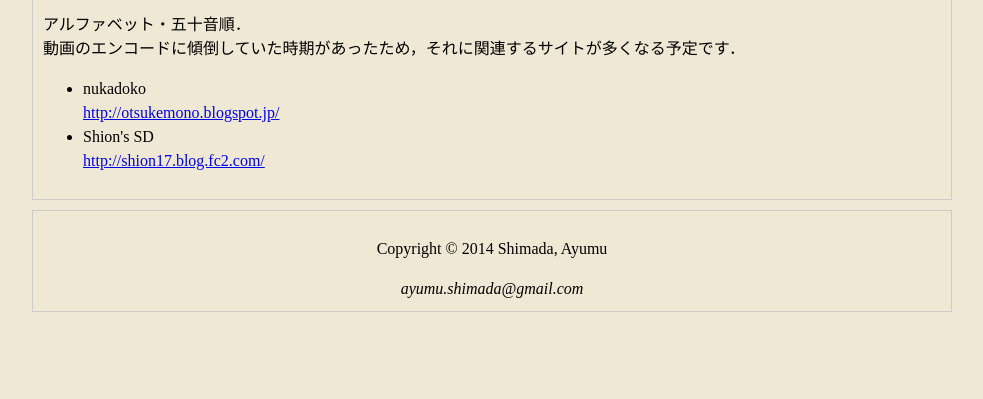
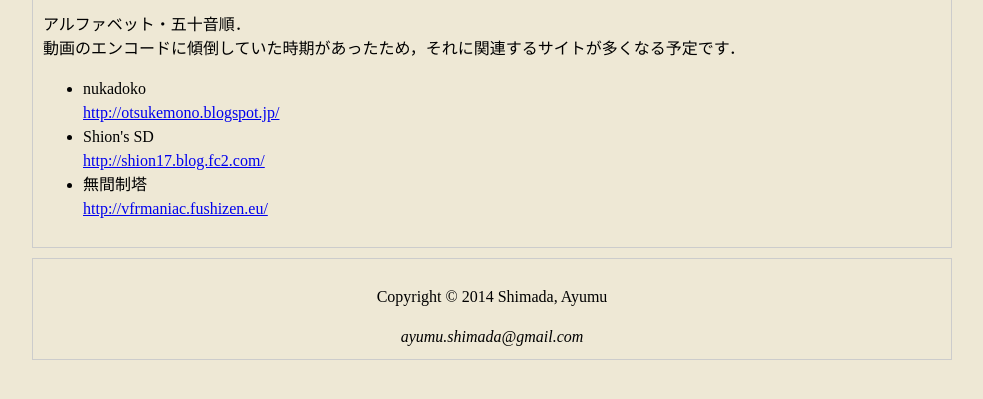
Before and after one commit to wq1/wq1.github.io, a plain HTML site: page link/index.html in a window 1280 px wide. Shown: the part 221-620 px from the top of the page, without its empty margins (148-1131 px from the left). Drawn offline with Linux system fonts and the light colour scheme.

Commit message:
コンテンツ更新: リンクを追加 > リンク

```diff
--- a/link/index.html
+++ b/link/index.html
@@ -32,6 +32,10 @@
             Shion's SD<br>
             <a href="http://shion17.blog.fc2.com/">http://shion17.blog.fc2.com/</a>
           </li>
+          <li>
+            無間制塔<br>
+            <a href="http://vfrmaniac.fushizen.eu/">http://vfrmaniac.fushizen.eu/</a>
+          </li>
         </ul>
       </section>
     </div><!-- /#main -->
```
